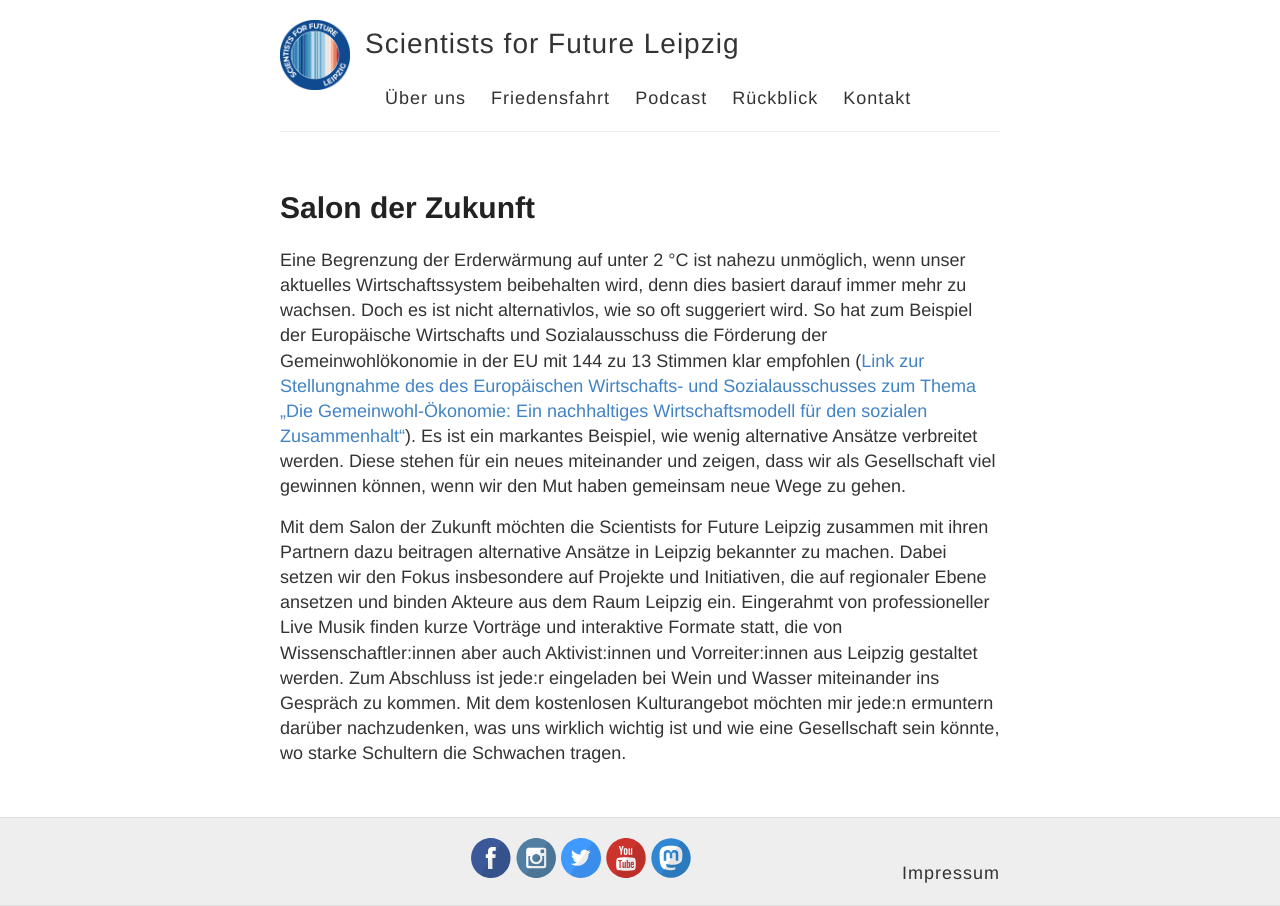
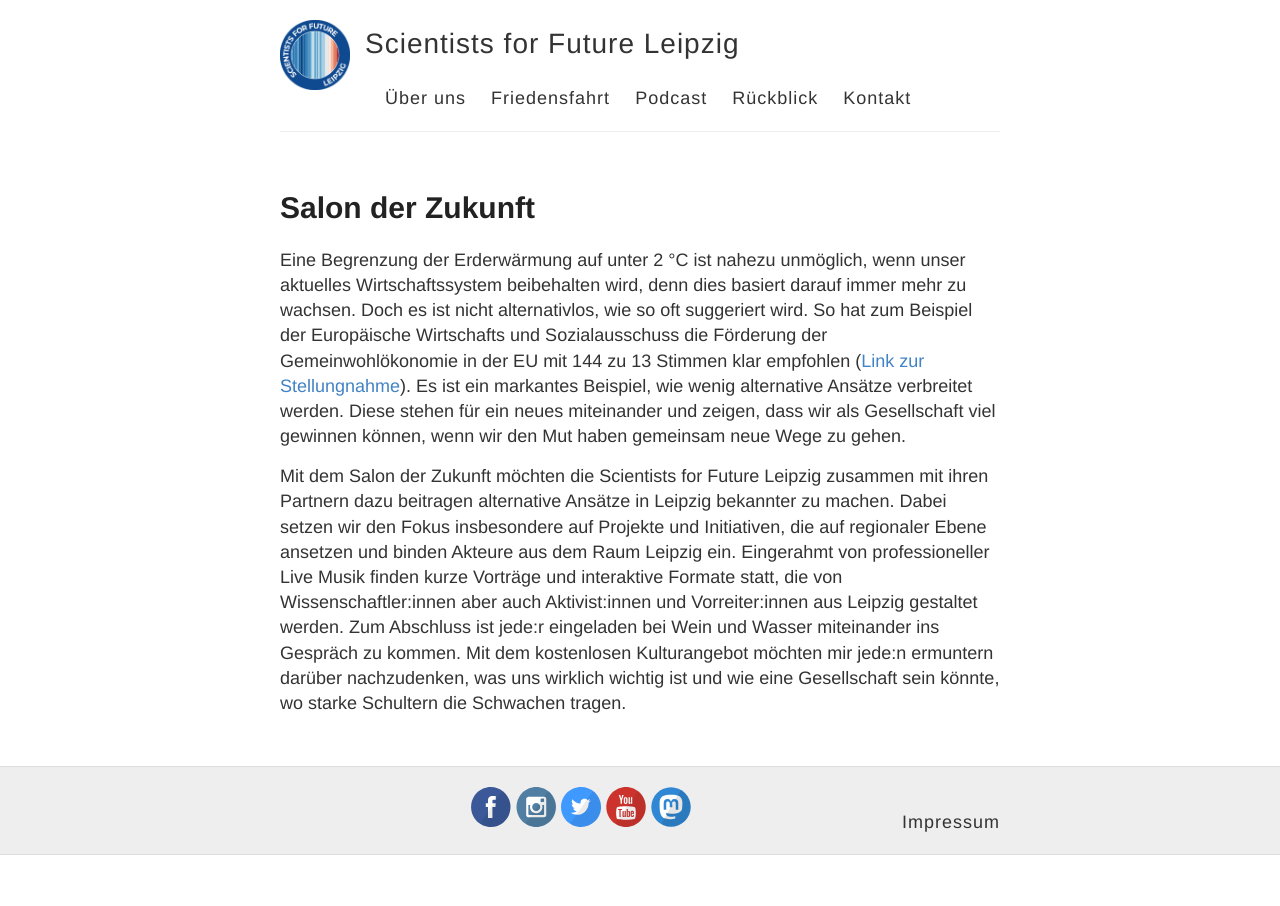
Before and after one commit to s4f-leipzig/s4f-leipzig.github.io, a Jekyll site: the page built from salon.md, in a window 1280 px wide. Built offline with Jekyll 4.4.1, drawn with Linux system fonts in a browser that asks for light colours; a file with an impossible date is left out.

Commit message:
Update salon.md

```diff
--- a/salon.md
+++ b/salon.md
@@ -7,7 +7,7 @@ permalink: /salon/
 Eine Begrenzung der Erderwärmung auf unter 2 °C ist nahezu unmöglich, wenn unser aktuelles Wirtschaftssystem beibehalten wird, denn dies
 basiert darauf immer mehr zu wachsen. Doch es ist nicht alternativlos, wie so oft suggeriert wird. So hat zum Beispiel der Europäische Wirtschafts und
 Sozialausschuss die Förderung der Gemeinwohlökonomie in der EU mit 144 zu 13 Stimmen klar empfohlen
-(<a href="https://eur-lex.europa.eu/legal-content/DE/TXT/?uri=CELEX%3A52015IE2060">Link zur Stellungnahme des des Europäischen Wirtschafts- und Sozialausschusses zum Thema „Die Gemeinwohl-Ökonomie: Ein nachhaltiges Wirtschaftsmodell für den sozialen Zusammenhalt“</a>). Es ist ein markantes Beispiel, wie wenig
+(<a href="https://eur-lex.europa.eu/legal-content/DE/TXT/?uri=CELEX%3A52015IE2060">Link zur Stellungnahme</a>). Es ist ein markantes Beispiel, wie wenig
 alternative Ansätze verbreitet werden. Diese stehen für ein neues miteinander und zeigen, dass wir als Gesellschaft viel gewinnen können, wenn wir den Mut haben gemeinsam neue Wege zu gehen.
 
 Mit dem Salon der Zukunft möchten die Scientists for Future Leipzig zusammen mit ihren Partnern dazu beitragen alternative Ansätze in Leipzig bekannter zu machen. Dabei setzen wir den Fokus insbesondere auf Projekte und Initiativen, die auf regionaler Ebene ansetzen und binden Akteure aus dem Raum Leipzig ein. Eingerahmt von professioneller Live Musik finden kurze Vorträge und interaktive Formate statt, die von Wissenschaftler:innen aber auch Aktivist:innen und Vorreiter:innen aus Leipzig gestaltet werden. Zum Abschluss ist jede:r eingeladen bei Wein und Wasser miteinander ins Gespräch zu kommen. Mit dem kostenlosen Kulturangebot möchten mir jede:n ermuntern darüber nachzudenken, was uns wirklich wichtig ist und wie eine Gesellschaft sein könnte, wo starke Schultern die Schwachen tragen.
```
